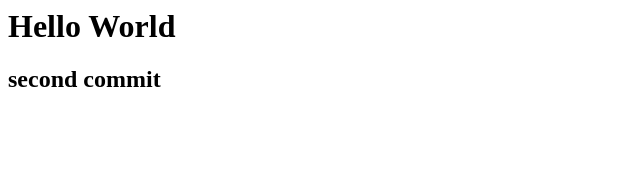
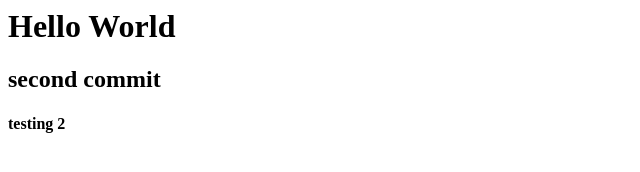
Before and after one commit to azman1204/git-demo5, a plain HTML site: page index.html in a window 1280 px wide. Shown: the full height of the page, 0-640 px from the left. Drawn offline with Linux system fonts and the light colour scheme.

Commit message:
modify index.html

```diff
--- a/index.html
+++ b/index.html
@@ -1,3 +1,5 @@
 <h1>Hello World</h1>
 
 <h2>second commit<h2>
+
+<h4>testing 2</h4>
```
